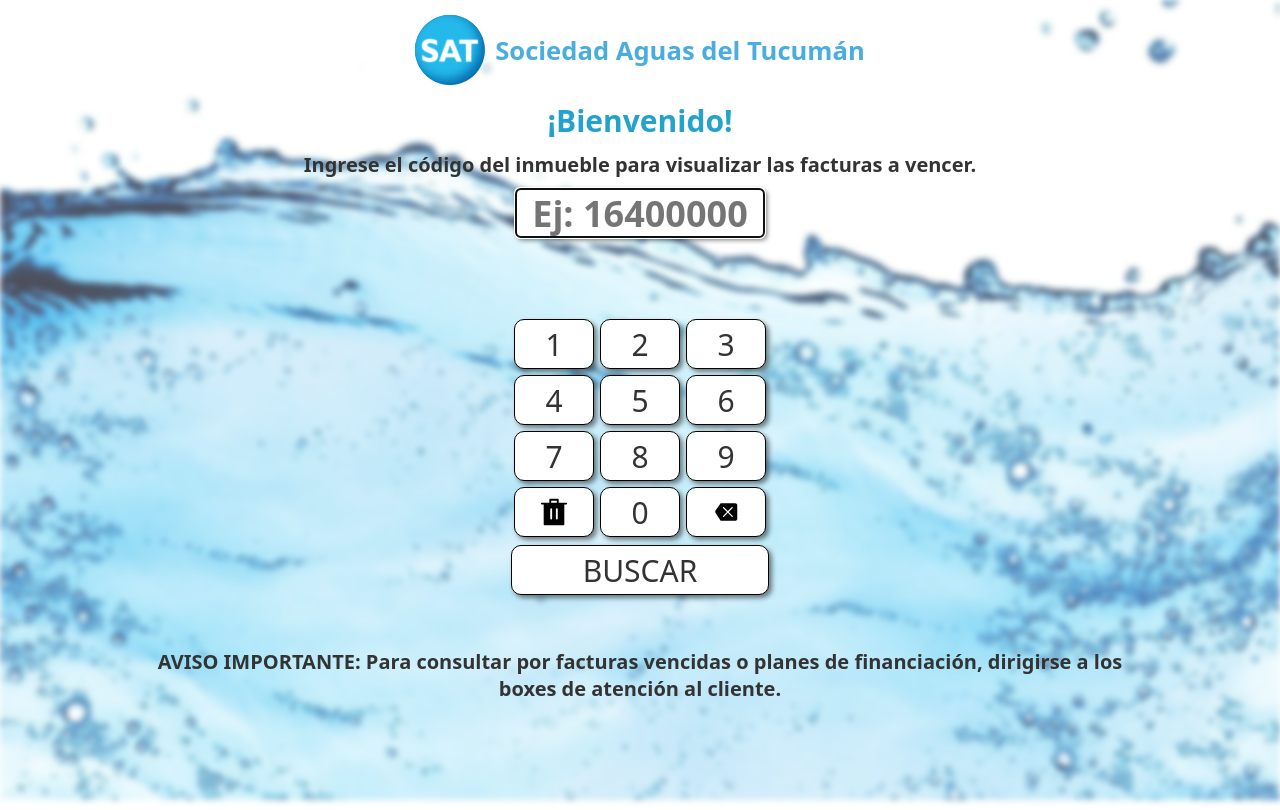
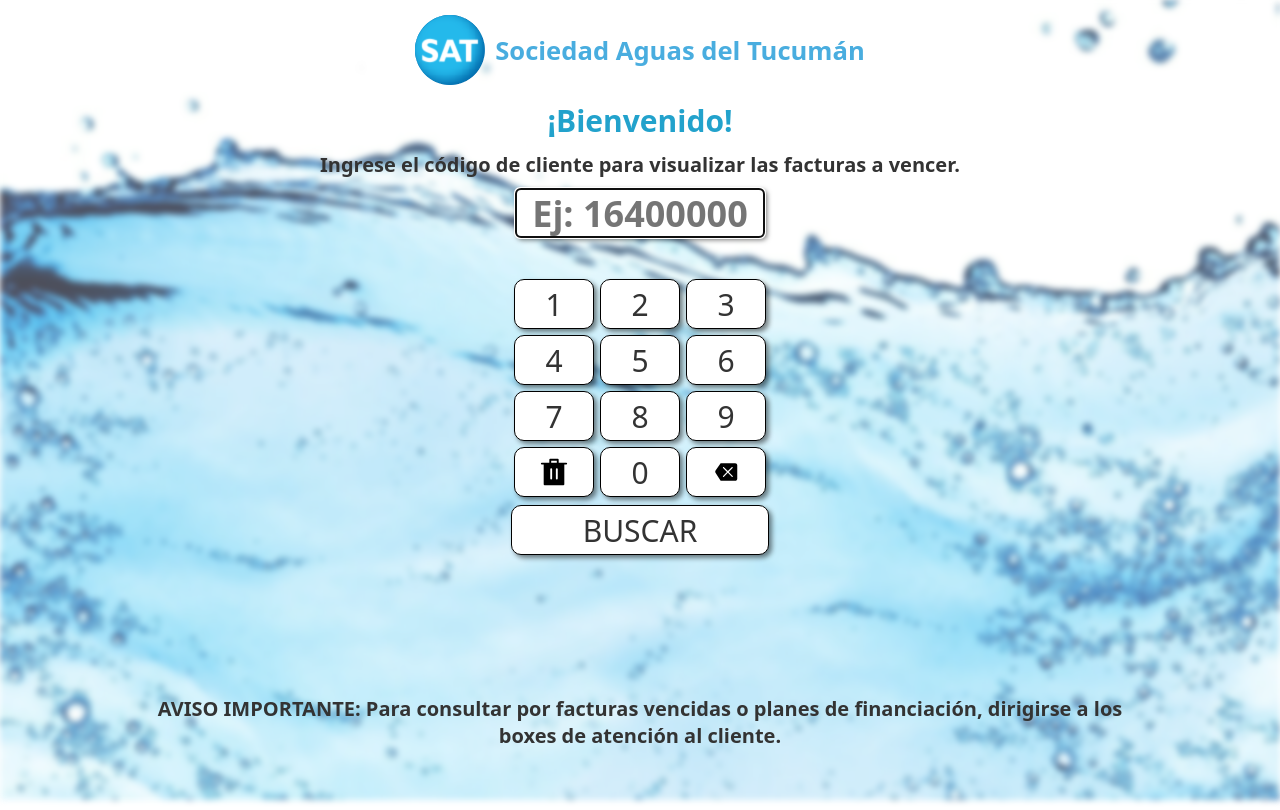
Before and after one commit to Davidvg29/sat-web-totem, a React (Vite) app in the folder frontend/: page / in a window 1280 px wide. Built offline with nearby package versions, Linux system fonts and the light colour scheme.

Commit message:
subo imagen que muestra donde se ubica el codigo de cliente

```diff
--- a/frontend/src/components/SearchInmueble/SearchInmueble.jsx
+++ b/frontend/src/components/SearchInmueble/SearchInmueble.jsx
@@ -6,6 +6,7 @@
 import Loader from "../Loader/Loader.jsx";
 import { Navigate, useNavigate } from "react-router-dom";
 import api from "../../axios/api.js"
+import img from "../../assets/ubicacion-cod-cliente-en-factura.jpg"
 
 const SearchInmueble = () => {
     const navigate = useNavigate()
@@ -57,7 +58,7 @@
     return (
         <div className={css.containerSearchInmueble}>
             <h2>¡Bienvenido!</h2>
-            <p><b>Ingrese el código del inmueble para visualizar las facturas a vencer.</b></p>
+            <p><b>Ingrese el código de cliente para visualizar las facturas a vencer.</b></p>
             <div className={css.containerInputKeyboard}>
                 <form onSubmit={searchInmueble}>
                     <input className={css.inputValueCodInmueble} type="number" autoFocus value={inputValue} onChange={handleChange} placeholder="Ej: 16400000"/>
@@ -67,8 +68,12 @@
                     <Keyboard handleInputValue={handleInputValue}/>
                     <button className={css.butonBuscar} value="Buscar" onClick={searchInmueble}>BUSCAR</button>
                 </div>
+            {loader ? (<Loader message={"Buscando facturas del inmueble..."}/>) : ""}
+            <div className={css.containerImg}>
+                <p className={css.pDondeEncuentro}> ¿Dónde encuentro el código de cliente en la factura?</p>
+                <img className={css.img} src={img} alt="¿Dónde encuentro el código de cliente en la factura?" title="¿Dónde encuentro el código de cliente en la factura?" />
+            </div>
             <p className={css.pAvisoImportante}><b>AVISO IMPORTANTE: Para consultar por facturas vencidas o planes de financiación, dirigirse a los boxes de atención al cliente.</b></p>
-            {loader ? (<Loader message={"Buscando facturas del inmueble..."}/>) : ""}
             </div>
         </div>
      );
--- a/frontend/src/components/SearchInmueble/SearchInmueble.module.css
+++ b/frontend/src/components/SearchInmueble/SearchInmueble.module.css
@@ -25,7 +25,7 @@
 }
 .containerInputKeyboard{
   /* background-color: red; */
-  height: 90vh;
+  /* height: 50vh; */
   /* margin-top: 15%; */
   display: flex;
   justify-content: start;
@@ -40,7 +40,7 @@
     flex-direction: column;
     justify-content: center;
     align-items: center;
-    height: 45vh;
+    height: 35vh;
 }
 
 .butonBuscar{
@@ -95,8 +95,27 @@
 
 .pAvisoImportante{
   /* background-color: red; */
-  padding: 0 10% 0 10%;
-  margin-top: 10%;
+  padding: 10% 10% 0 10%;
+  /* margin-top: 100px; */
+}
+
+p.pDondeEncuentro{
+  /* background-color: red; */
+  font-size: 24px;
+  font-weight: 600;
+}
+.containerImg{
+  /* background-color: red; */
+  width: 100%;
+}
+img.img {
+  /* background-color: red; */
+  object-fit: contain;
+  width: 80%;
+  max-width: 700px;
+  height: 80%;
+  margin: 10px;
+  border-radius: 10px;
 }
 
 @media  (orientation: landscape) {
@@ -116,4 +135,15 @@
     .butonBuscar{
       height: 50px;
     }
+    .containerImg{
+      /* background-color: red; */
+      /* transform: translate(45%, -100%); */
+      /* position: absolute; */
+      /* top: 30%; */
+      /* right: -28%; */
+      display: none;
+    }
+    img.img {
+      /* max-width: 30vw; */
+    }
 }
```
Also changed, not shown: frontend/src/assets/ubicacion-cod-cliente-en-factura.jpg (added).
